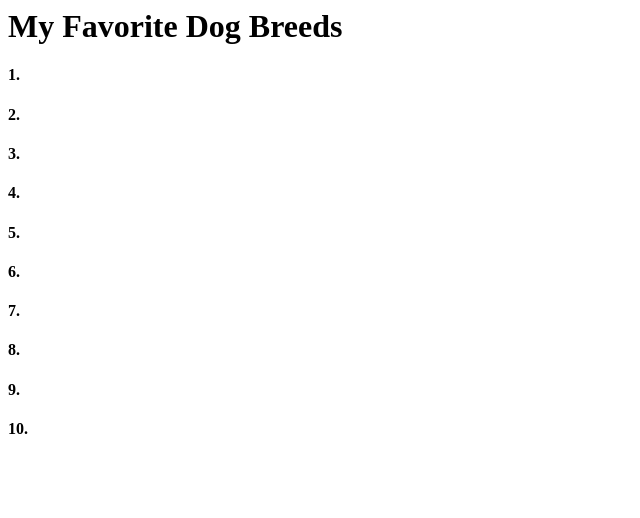
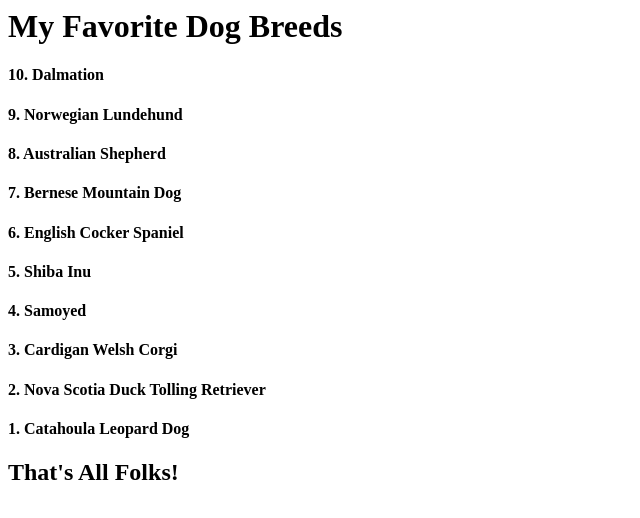
Before and after one commit to ruchichola04/ruchichola.github.io, a plain HTML site: page mycomputer.html in a window 1280 px wide. Shown: the whole page, without its empty margins (0-640 px from the left). Drawn offline with Linux system fonts and the light colour scheme.

Commit message:
Added heading, lists, and did a little bit of formatting

```diff
--- a/mycomputer.html
+++ b/mycomputer.html
@@ -5,18 +5,17 @@
     <title><strong><em>My Favorite Dog Breeds</em></strong></title>
 </head>
 <body>
-    <h4>1. </h4>
-    <h4>2. </h4>
-    <h4>3. </h4>
-    <h4>4. </h4>
-    <h4>5. </h4>
-    <h4>6. </h4>
-    <h4>7. </h4>
-    <h4>8. </h4>
-    <h4>9. </h4>
-    <h4>10. </h4>
-    <p> <h4></h4></p>
-    <p></p>
+    <h4>10. Dalmation</h4>
+    <h4>9. Norwegian Lundehund</h4>
+    <h4>8. Australian Shepherd</h4>
+    <h4>7. Bernese Mountain Dog</h4>
+    <h4>6. English Cocker Spaniel</h4>
+    <h4>5. Shiba Inu</h4>
+    <h4>4. Samoyed</h4>
+    <h4>3. Cardigan Welsh Corgi</h4>
+    <h4>2. Nova Scotia Duck Tolling Retriever</h4>
+    <h4>1. Catahoula Leopard Dog</h4>
+    <p> <h2>That's All Folks!</h2></p>
 
 </body>
 </html>
```
